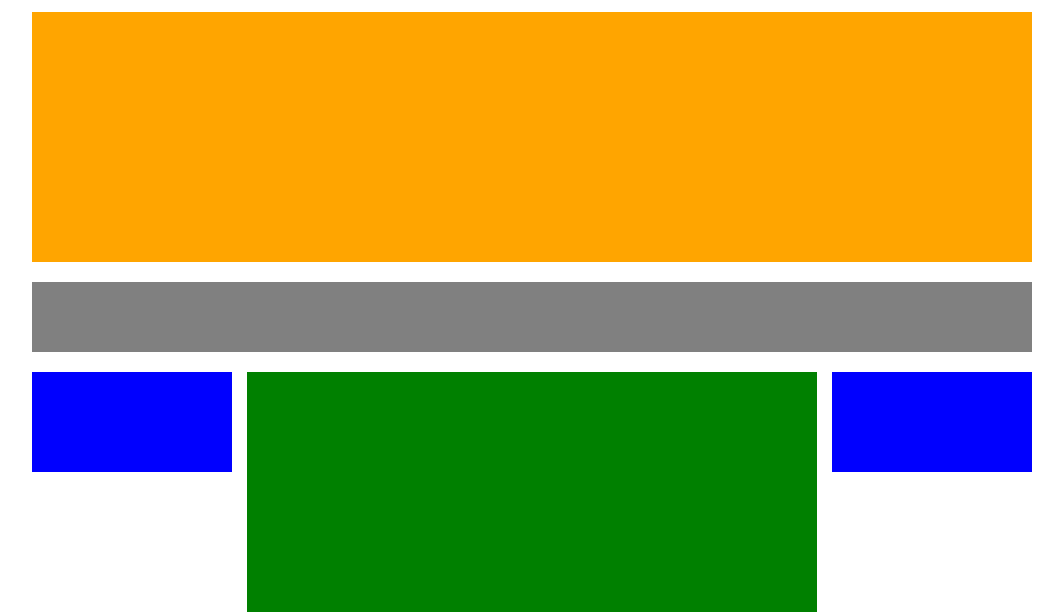
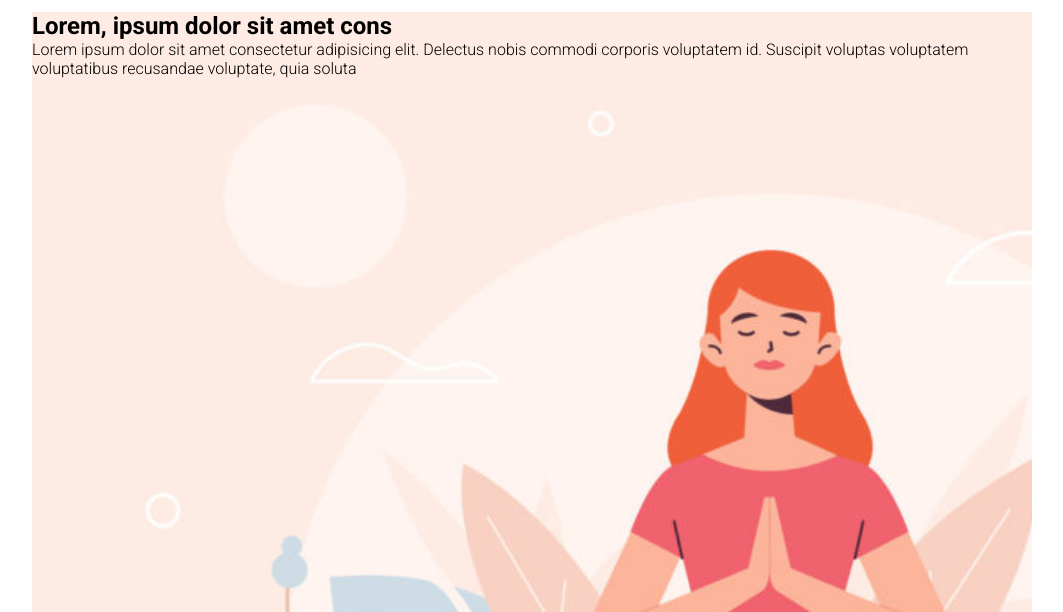
Before and after one commit to rekk88/htmlcss-wp, a plain HTML site: page index.html in a window 1280 px wide. Shown: the part 188-800 px from the top of the page, without its empty margins (108-1171 px from the left). Drawn offline with Linux system fonts and the light colour scheme.

Commit message:
add: background image try 1

```diff
--- a/css/style.css
+++ b/css/style.css
@@ -27,9 +27,12 @@ body{
 
 }
 
+/* header */
 header{
      height: 180px;
 }
+
+/* logo */
 .img-container{
     border-right: 1px solid lightgrey;
     display: inline-block;
@@ -39,6 +42,8 @@ header{
     height: 90px;
     margin-right: 25px;
 }
+
+/* menu */
 nav{
     height: 90px;
     line-height: 90px;
@@ -56,6 +61,15 @@ nav a{
     text-transform: uppercase;
     font-size: 22px;
     vertical-align: middle;
+}
+
+/* main top  */
+
+.main-top{
+    background-image: url(../img/banner.jpg);
+    background-size: cover;
+    height: 1000px;
+    background-repeat: no-repeat;
 }
 
 footer{
--- a/index.html
+++ b/index.html
@@ -35,7 +35,14 @@
         <!-- main -->
         <main>
             <!-- main top  -->
-            <section class="main-top debug"></section>
+            <section class="main-top">
+                <h2>Lorem, ipsum dolor sit amet cons</h2>
+                <p>Lorem ipsum dolor sit amet consectetur adipisicing elit. Delectus nobis commodi corporis
+                    voluptatem id. Suscipit voluptas voluptatem voluptatibus recusandae voluptate,
+                    quia soluta
+                </p>
+
+            </section>
             <!-- fine main top  -->
 
             <!-- main bottom -->
```
